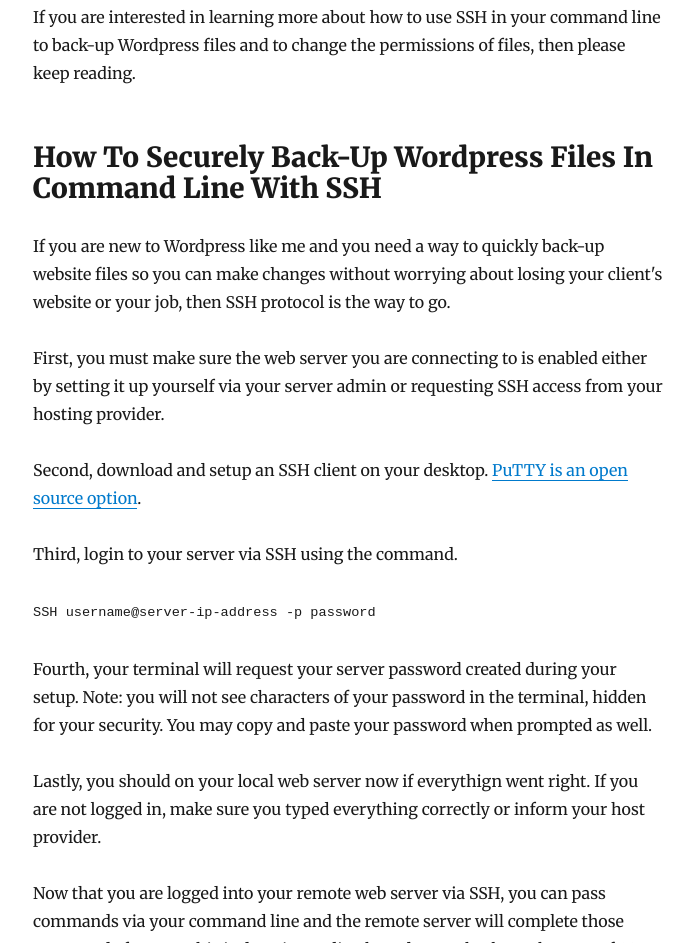
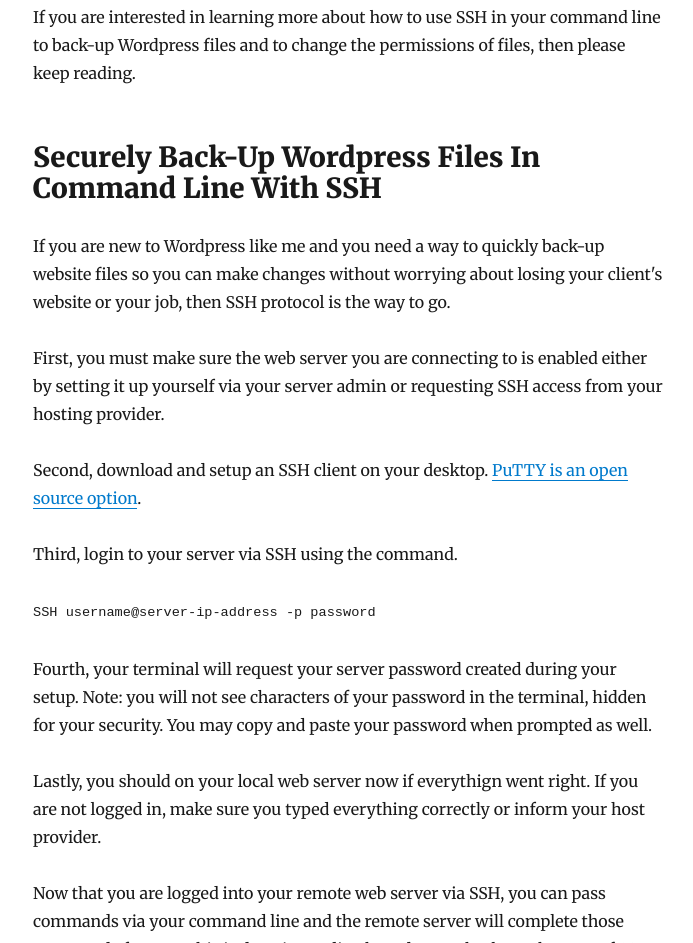
Before and after one commit to Bjg813/my-gatsby-blog, a Gatsby site: page /How-SSH-Tunneling-Makes-Your-Communication-Secrets-Secure/ in a window 1280 px wide. Shown: the part 896-1839 px from the top of the page, without its empty margins (292-985 px from the left). Built offline with nearby package versions, Linux system fonts and the light colour scheme; Gatsby itself is replaced by a stand-in of ours; some packages are replaced by stand-ins of ours.

Commit message:
made update to headline 1 in ssh blog post

```diff
--- a/content/blog/How-SSH-Tunneling-Makes-Your-Communication-Secrets-Secure/index.md
+++ b/content/blog/How-SSH-Tunneling-Makes-Your-Communication-Secrets-Secure/index.md
@@ -20,7 +20,7 @@
 
 If you are interested in learning more about how to use SSH in your command line to back-up Wordpress files and to change the permissions of files, then please keep reading.
 
-## How To Securely Back-Up Wordpress Files In Command Line With SSH
+## Securely Back-Up Wordpress Files In Command Line With SSH
 
 If you are new to Wordpress like me and you need a way to quickly back-up website files so you can make changes without worrying about losing your client's website or your job, then SSH protocol is the way to go.
 
```
